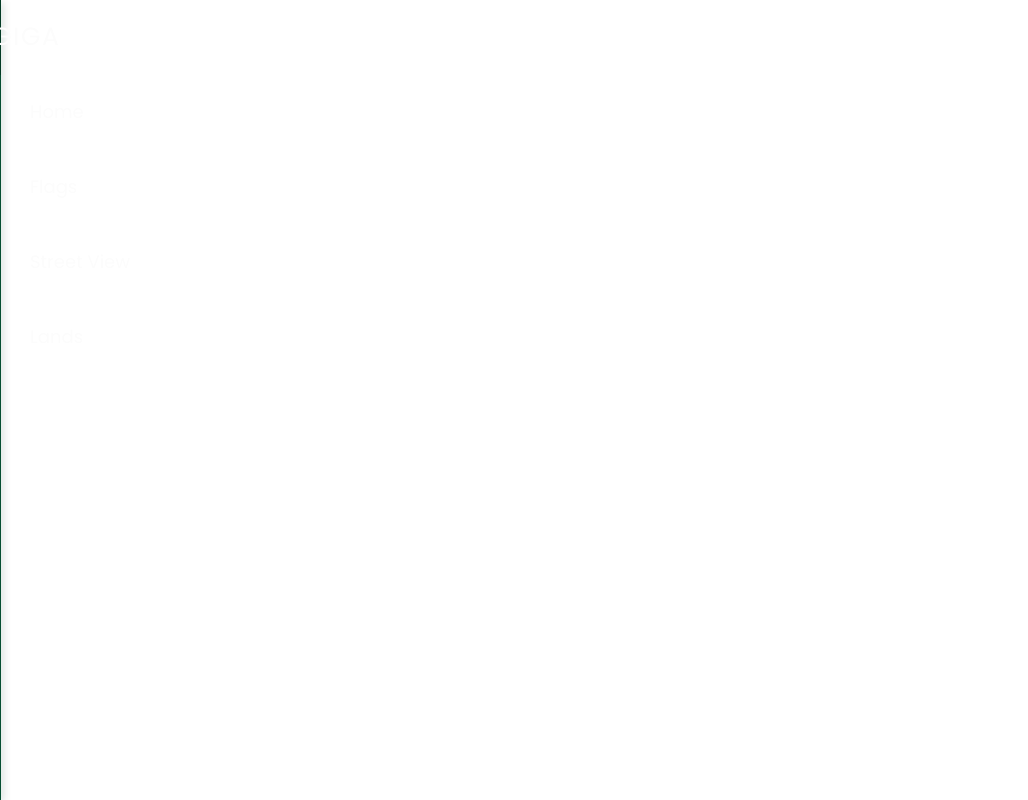
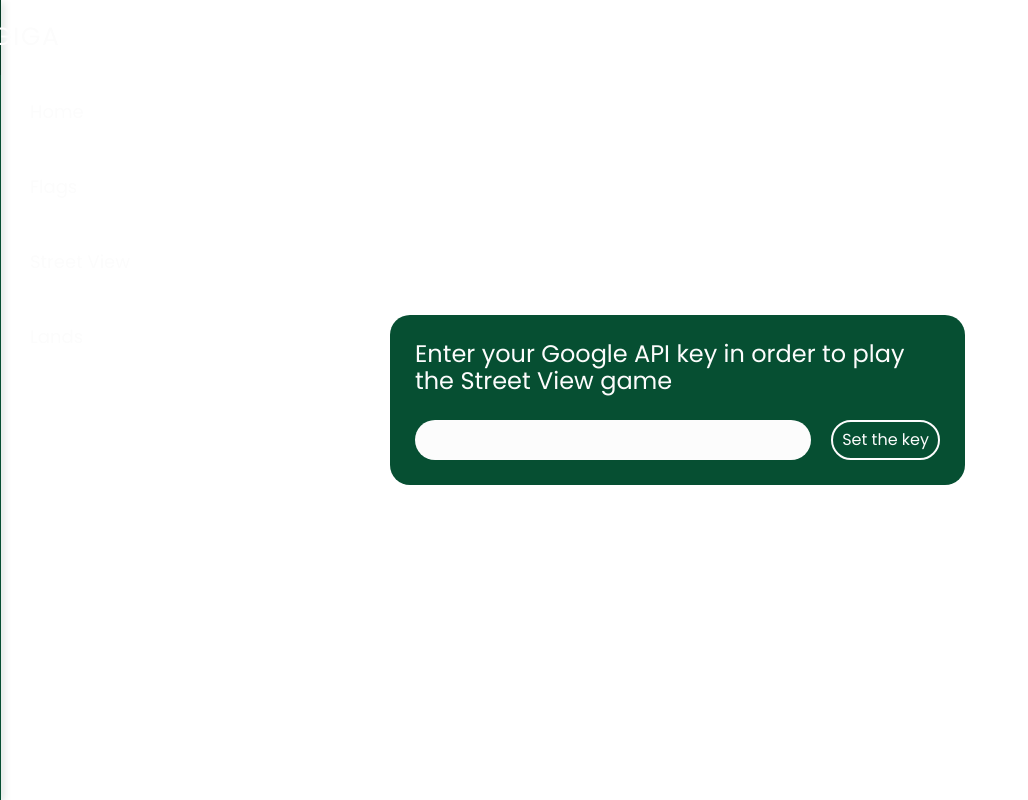
Before and after one commit to mariusz-smajdor/geo-giga-react, a React (Create React App) app: page /#/ in a window 1280 px wide. Shown: the whole page, without its empty margins (0-1028 px from the left). Built offline with nearby package versions, Linux system fonts and the light colour scheme.

Commit message:
Added Home component

```diff
--- a/src/App.js
+++ b/src/App.js
@@ -1,13 +1,14 @@
 import { HashRouter, Route, Routes } from 'react-router-dom';
 
 import Navigation from './components/layout/Navigation';
+import Home from './pages/Home';
 
 function App() {
   return (
     <HashRouter>
       <Navigation />
       <Routes>
-        <Route path='/' element={<></>} />
+        <Route path='/' element={<Home />} />
       </Routes>
     </HashRouter>
   );
--- /dev/null
+++ b/src/pages/Home/index.js
@@ -0,0 +1,39 @@
+import { useState } from 'react';
+
+import Container from '../../components/layout/Container';
+import { Input } from '../../components/UI/Input/styled';
+import { Button } from '../../components/UI/Button/styled';
+import { Form, Title, Key } from './styled';
+
+function Home() {
+  const [googleKey, setGoogleKey] = useState(
+    localStorage.getItem('googleKey') || ''
+  );
+
+  function onFormSubmit(e) {
+    e.preventDefault();
+
+    localStorage.setItem('googleKey', googleKey);
+  }
+
+  return (
+    <Container>
+      <Form onSubmit={onFormSubmit}>
+        <Title>
+          Enter your Google API key in order to play the Street View
+          game
+        </Title>
+        <Key>
+          <Input
+            type='password'
+            value={googleKey}
+            onChange={({ target }) => setGoogleKey(target.value)}
+          />
+          <Button>Set the key</Button>
+        </Key>
+      </Form>
+    </Container>
+  );
+}
+
+export default Home;
--- /dev/null
+++ b/src/pages/Home/styled.js
@@ -0,0 +1,26 @@
+import styled from 'styled-components';
+
+export const Form = styled.form`
+  flex-direction: column;
+  gap: 25px;
+  padding: 25px;
+  max-width: ${({ theme }) => theme.breakpoint.small}px;
+  border-radius: 20px;
+  background: ${({ theme }) => theme.color.primary};
+  display: flex;
+`;
+
+export const Title = styled.h2`
+  margin: 0;
+  font-weight: normal;
+`;
+
+export const Key = styled.div`
+  display: grid;
+  grid-template-columns: 1fr auto;
+  gap: 20px;
+
+  @media (max-width: ${({ theme }) => theme.breakpoint.small}px) {
+    grid-template-columns: unset;
+  }
+`;
```
